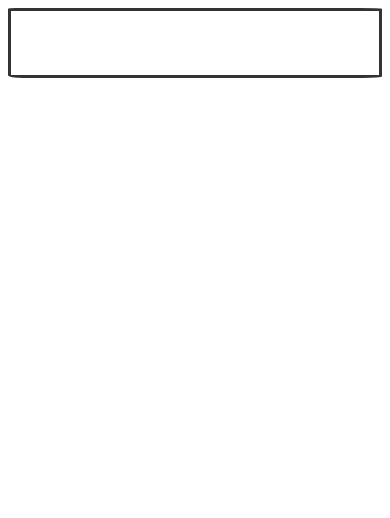
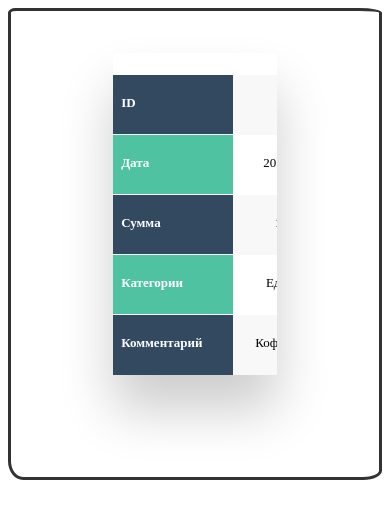
Before and after one commit to SergeyAkkuratov/OTUS_homework_lesson22, a website built with webpack: page src/index.html in a window 390 px wide. Built offline with nearby package versions, Linux system fonts and the light colour scheme.

Commit message:
Базовые функции

```diff
--- a/jest.config.js
+++ b/jest.config.js
@@ -142,7 +142,7 @@ const config = {
   // runner: "jest-runner",
 
   // The paths to modules that run some code to configure or set up the testing environment before each test
-  // setupFiles: [],
+  setupFiles: ["jest-localstorage-mock"],
 
   // A list of paths to modules that run some code to configure or set up the testing framework before each test
   // setupFilesAfterEnv: [],
--- a/package.json
+++ b/package.json
@@ -40,6 +40,7 @@
     "husky": "^9.0.11",
     "jest": "^29.7.0",
     "jest-environment-jsdom": "^29.7.0",
+    "jest-localstorage-mock": "^2.4.26",
     "prettier": "^3.2.5",
     "style-loader": "^3.3.4",
     "typescript": "^5.4.4",
@@ -51,5 +52,8 @@
   "lint-staged": {
     "*.{js,ts,html,css}": "eslint --fix",
     "*.{js,ts,css,md,yml}": "prettier --write"
+  },
+  "dependencies": {
+    "chart.css": "^0.1.1"
   }
 }
--- a/src/index.html
+++ b/src/index.html
@@ -6,6 +6,29 @@
     <title>Главная страница</title>
   </head>
   <body>
-    <div class="main"></div>
+    <div class="main">
+      <div class="table-wrapper">
+        <table class="fl-table">
+          <thead>
+            <tr>
+              <th>ID</th>
+              <th>Дата</th>
+              <th>Сумма</th>
+              <th>Категории</th>
+              <th>Комментарий</th>
+            </tr>
+          </thead>
+          <tbody>
+            <tr>
+              <td>1</td>
+              <td>20.04.2024</td>
+              <td>123.50</td>
+              <td>Еда, кофе</td>
+              <td>Кофе у метро</td>
+            </tr>
+          </tbody>
+        </table>
+      </div>
+    </div>
   </body>
 </html>
--- a/src/style.css
+++ b/src/style.css
@@ -5,3 +5,116 @@
   border: 3px solid #333333;
   border-radius: 2% 6% 5% 4% / 1% 1% 2% 4%;
 }
+
+/* Table Styles */
+
+.table-wrapper {
+  margin: 10px 70px 70px;
+  box-shadow: 0px 35px 50px rgba(0, 0, 0, 0.2);
+}
+
+.fl-table {
+  border-radius: 5px;
+  font-size: 12px;
+  font-weight: normal;
+  border: none;
+  border-collapse: collapse;
+  width: 100%;
+  max-width: 100%;
+  white-space: nowrap;
+  background-color: white;
+}
+
+.fl-table td,
+.fl-table th {
+  text-align: center;
+  padding: 8px;
+}
+
+.fl-table td {
+  border-right: 1px solid #f8f8f8;
+  font-size: 12px;
+}
+
+.fl-table thead th {
+  color: #ffffff;
+  background: #4fc3a1;
+}
+
+.fl-table thead th:nth-child(odd) {
+  color: #ffffff;
+  background: #324960;
+}
+
+.fl-table tr:nth-child(even) {
+  background: #f8f8f8;
+}
+
+/* Responsive */
+
+@media (max-width: 767px) {
+  .fl-table {
+    display: block;
+    width: 100%;
+  }
+  .table-wrapper:before {
+    content: "Scroll horizontally >";
+    display: block;
+    text-align: right;
+    font-size: 11px;
+    color: white;
+    padding: 0 0 10px;
+  }
+  .fl-table thead,
+  .fl-table tbody,
+  .fl-table thead th {
+    display: block;
+  }
+  .fl-table thead th:last-child {
+    border-bottom: none;
+  }
+  .fl-table thead {
+    float: left;
+  }
+  .fl-table tbody {
+    width: auto;
+    position: relative;
+    overflow-x: auto;
+  }
+  .fl-table td,
+  .fl-table th {
+    padding: 20px 0.625em 0.625em 0.625em;
+    height: 60px;
+    vertical-align: middle;
+    box-sizing: border-box;
+    overflow-x: hidden;
+    overflow-y: auto;
+    width: 120px;
+    font-size: 13px;
+    text-overflow: ellipsis;
+  }
+  .fl-table thead th {
+    text-align: left;
+    border-bottom: 1px solid #f7f7f9;
+  }
+  .fl-table tbody tr {
+    display: table-cell;
+  }
+  .fl-table tbody tr:nth-child(odd) {
+    background: none;
+  }
+  .fl-table tr:nth-child(even) {
+    background: transparent;
+  }
+  .fl-table tr td:nth-child(odd) {
+    background: #f8f8f8;
+    border-right: 1px solid #e6e4e4;
+  }
+  .fl-table tr td:nth-child(even) {
+    border-right: 1px solid #e6e4e4;
+  }
+  .fl-table tbody td {
+    display: block;
+    text-align: center;
+  }
+}
```
Also changed, not shown: src/DatabaseTable.ts (added, +48 -0 lines), src/Expenses.ts (added, +129 -0 lines), src/IDatabaseTable.ts (added, +7 -0 lines), 1 other file.
